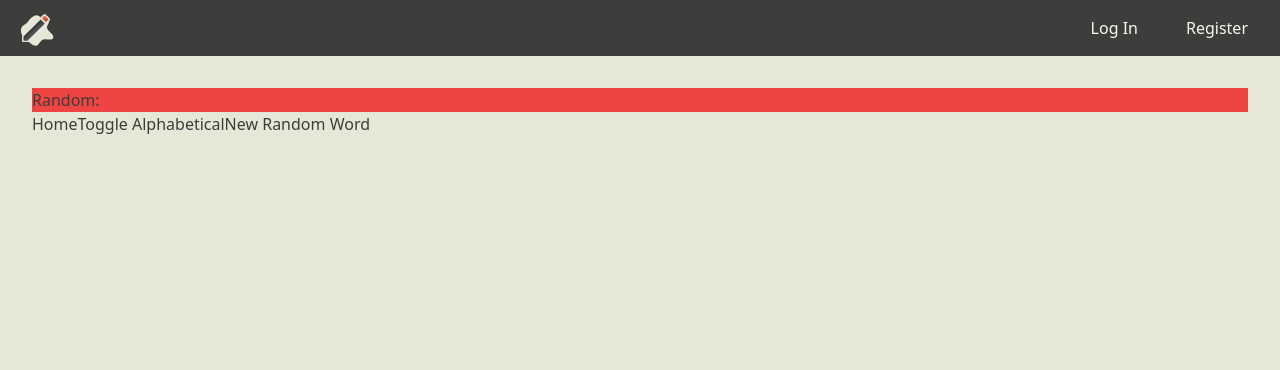
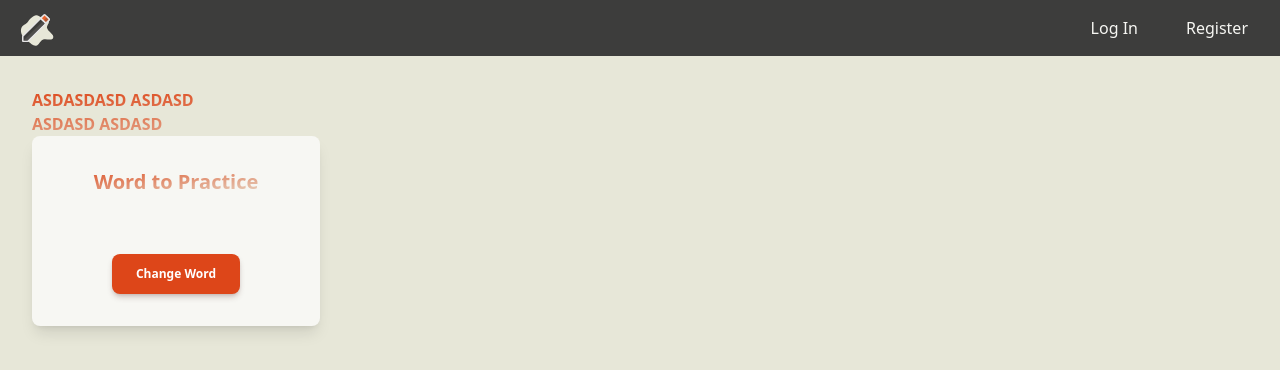
Before and after one commit to alitarika/wordGame, a React (Vite) app in the folder frontend/: page / in a window 1280 px wide. Shown: the top 370 px of the page. Built offline with nearby package versions, Linux system fonts and the light colour scheme.

Commit message:
random word card as component

```diff
--- a/frontend/src/assets/app.css
+++ b/frontend/src/assets/app.css
@@ -25,3 +25,9 @@
     @apply shadow-inner shadow-primary-300 active:shadow-primary-200 hover:opacity-90 block w-full bg-primary-500  text-light-50 rounded-md py-1.5 active:bg-primary-600;
   }
 }
+
+@layer utilities {
+  .gradient-text {
+    @apply text-transparent font-extrabold bg-clip-text bg-gradient-to-tl from-light-100 to-primary-600;
+  }
+}
--- /dev/null
+++ b/frontend/src/components/RandomWordCard.jsx
@@ -0,0 +1,44 @@
+import { useContext, useState } from "react";
+import { WordListContext } from "../contexts/WordListContext.jsx";
+
+const RandomWordCard = ({ ...rest }) => {
+  const { wordList } = useContext(WordListContext);
+
+  // Use useState and useEffect to manage and stabilize random word selection
+  const [randomWordIndex, setRandomWordIndex] = useState(
+    Math.floor(Math.random() * wordList.length)
+  );
+  // Derive random word based on current list (respects current sorting)
+  const randomWord = wordList[randomWordIndex];
+
+  // Update random word index on specific action (e.g., button click)
+  const updateRandomWordIndex = () => {
+    setRandomWordIndex(Math.floor(Math.random() * wordList.length));
+  };
+  return (
+    <div className="relative flex text-center flex-col  bg-light-50 shadow-lg bg-clip-border rounded-lg w-72">
+      <div className="px-6 pt-8 pb-4">
+        <h5 className=" gradient-text mb-2 text-xl antialiased font-bold leading-snug tracking-normal text-dark-950">
+          Word to Practice
+        </h5>
+        <p className="text-base antialiased font-semibold leading-relaxed text-primary-600 py-1">
+          {randomWord?.original} <br />
+          <span className="text-sm font-light text-dark-800">
+            {randomWord?.translation}
+          </span>
+        </p>
+      </div>
+      <div className="pb-8 mx-auto">
+        <button
+          className="align-middle select-none font-bold text-center  duration-200 transition-all text-xs py-3 px-6 rounded-lg bg-primary-600 text-white shadow-md shadow-primary-950/20 hover:shadow-lg hover:shadow-primary-600/20 focus:opacity-[0.9] active:opacity-[0.85] active:shadow-none"
+          type="button"
+          onClick={updateRandomWordIndex}
+        >
+          Change Word
+        </button>
+      </div>
+    </div>
+  );
+};
+
+export default RandomWordCard;
--- a/frontend/src/components/TrainingCard.jsx
+++ b/frontend/src/components/TrainingCard.jsx
@@ -6,7 +6,7 @@ const TrainingCard = ({ children, onClick }) => {
       onClick={onClick}
       role="button"
       tabIndex={0}
-      className="hover:cursor-pointer hover:text-primary active:opacity-90 active:bg-dark-950 sm:w-40 w-32 h-24 bg-dark shadow-inner shadow-light text-light p-2  text-center rounded-lg"
+      className="hover:cursor-pointer hover:text-primary active:opacity-90 active:bg-dark-950 sm:w-40 w-32 h-24 bg-gradient-to-r from-dark-900 to-dark-800 shadow-inner shadow-dark-200 text-light p-2  text-center rounded-lg"
     >
       <p className="pt-7">{children}</p>
     </div>
--- a/frontend/src/pages/words/Home.jsx
+++ b/frontend/src/pages/words/Home.jsx
@@ -1,53 +1,18 @@
-import React, { useContext, useState, useMemo, useEffect } from "react";
-import { WordListContext } from "../../contexts/WordListContext";
+import React, { useEffect } from "react";
+import RandomWordCard from "../../components/RandomWordCard";
 
 const Home = () => {
   useEffect(() => {
     document.title = "Homepage";
   });
-  const { wordList } = useContext(WordListContext);
-  const [alphabetical, setAlphabetical] = useState(false);
-  // Use useMemo to optimize sorting operation
-  const alphabeticallySortedWordList = useMemo(
-    () => [...wordList].sort((a, b) => a.original.localeCompare(b.original)),
-    [wordList] // Dependency array ensures sorting only reruns when wordList changes
-  );
-
-  const myWordList = alphabetical ? alphabeticallySortedWordList : wordList;
-
-  const handleClick = () => {
-    setAlphabetical(!alphabetical);
-  };
-
-  // Use useState and useEffect to manage and stabilize random word selection
-  const [randomWordIndex, setRandomWordIndex] = useState(
-    Math.floor(Math.random() * wordList.length)
-  );
-  // Derive random word based on current list (respects current sorting)
-  const randomWord = myWordList[randomWordIndex];
-
-  // Update random word index on specific action (e.g., button click)
-  const updateRandomWordIndex = () => {
-    setRandomWordIndex(Math.floor(Math.random() * myWordList.length));
-  };
 
   return (
     <div>
-      <p className="bg-red-500">Random: {randomWord?.original}</p>{" "}
-      {/* Safe access in case list is empty */}
-      Home
-      <button onClick={handleClick}>Toggle Alphabetical</button>
-      <button onClick={updateRandomWordIndex}>New Random Word</button>{" "}
-      {/* Button to get a new random word */}
-      <div>
-        {myWordList.map((a) => (
-          <div key={a._id}>
-            <p>
-              {a.original}-{a.translation}
-            </p>
-          </div>
-        ))}
-      </div>
+      <h1 className="gradient-text">
+        ASDASDASD ASDASD <br />
+        ASDASD ASDASD
+      </h1>
+      <RandomWordCard />
     </div>
   );
 };
--- a/frontend/src/pages/words/Training.jsx
+++ b/frontend/src/pages/words/Training.jsx
@@ -1,7 +1,7 @@
 import React, { useContext, useEffect, useState } from "react";
+import { enqueueSnackbar } from "notistack";
 import TrainingCard from "../../components/TrainingCard";
 import { WordListContext } from "../../contexts/WordListContext";
-import { enqueueSnackbar } from "notistack";
 import Flash from "../../components/Flash";
 import {
   markWordAsMistaken,
@@ -12,7 +12,7 @@ const Training = () => {
   useEffect(() => {
     document.title = "Word Game";
   });
-  const { wordList, setWordList } = useContext(WordListContext);
+  const { wordList, setWordList, loading } = useContext(WordListContext);
 
   const [centerWord, setCenterWord] = useState(null);
   const [options, setOptions] = useState([]);
@@ -21,10 +21,11 @@ const Training = () => {
   const [flashRed, setFlashRed] = useState(false);
   const [streakCount, setStreakCount] = useState(0);
   const [correctAnswerCount, setCorrectAnswerCount] = useState(0);
+  const [totalCount, setTotalCount] = useState(0);
 
   useEffect(() => {
     nextRound();
-  }, []);
+  }, [wordList, loading]);
 
   const nextRound = () => {
     if (wordList.length === 0) return; // Guard clause in case wordList is empty
@@ -85,11 +86,15 @@ const Training = () => {
         enqueueSnackbar(error.message, { variant: "error" });
       }
     }
-
+    setTotalCount((prev) => prev + 1);
     nextRound(); // Set up the next round
   };
 
   return (
+    <>
+      {loading ? (
+        "loading..."
+      ) : (
         <>
           <p
             aria-live="polite"
@@ -101,24 +106,29 @@ const Training = () => {
             aria-live="polite"
             className="absolute bottom-4 right-4 text-primary bg-light-50 p-2 rounded-lg"
           >
-        Total: {correctAnswerCount}
+            Total: {correctAnswerCount} / {totalCount}
           </p>
           {flashGreen && <Flash bg={"bg-green-600"} />}
           {flashRed && <Flash bg={"bg-red-600"} />}
           <div className="my-auto sm:w-[500px] m-auto h-full relative">
-        <div className="absolute left-[116px] top-12 m-4 -z-10">
+            <div className="absolute left-[176px] top-12 m-4 -z-10">
               <TrainingCard>{centerWord?.original}</TrainingCard>
             </div>
 
-        <div className="grid grid-cols-2 gap-8 z-10">
+            <div className="grid grid-cols-2 gap-8 z-10 justify-items-center">
               {options.map((translation, index) => (
-            <TrainingCard key={index} onClick={() => handleOptionClick(index)}>
+                <TrainingCard
+                  key={index}
+                  onClick={() => handleOptionClick(index)}
+                >
                   {translation}
                 </TrainingCard>
               ))}
             </div>
           </div>
         </>
+      )}
+    </>
   );
 };
 
```
Lines whose indentation alone changed are shown as unchanged.
